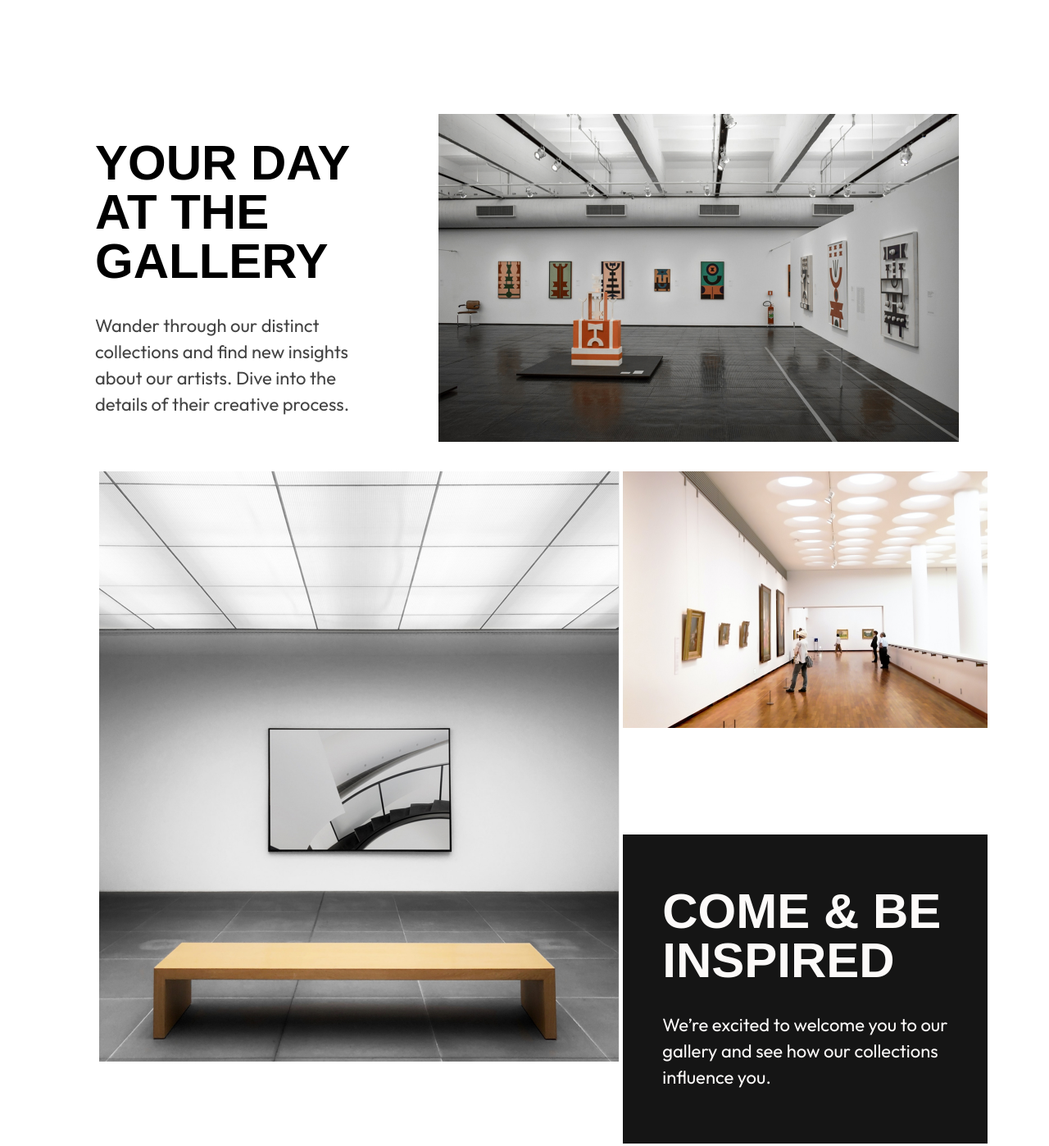
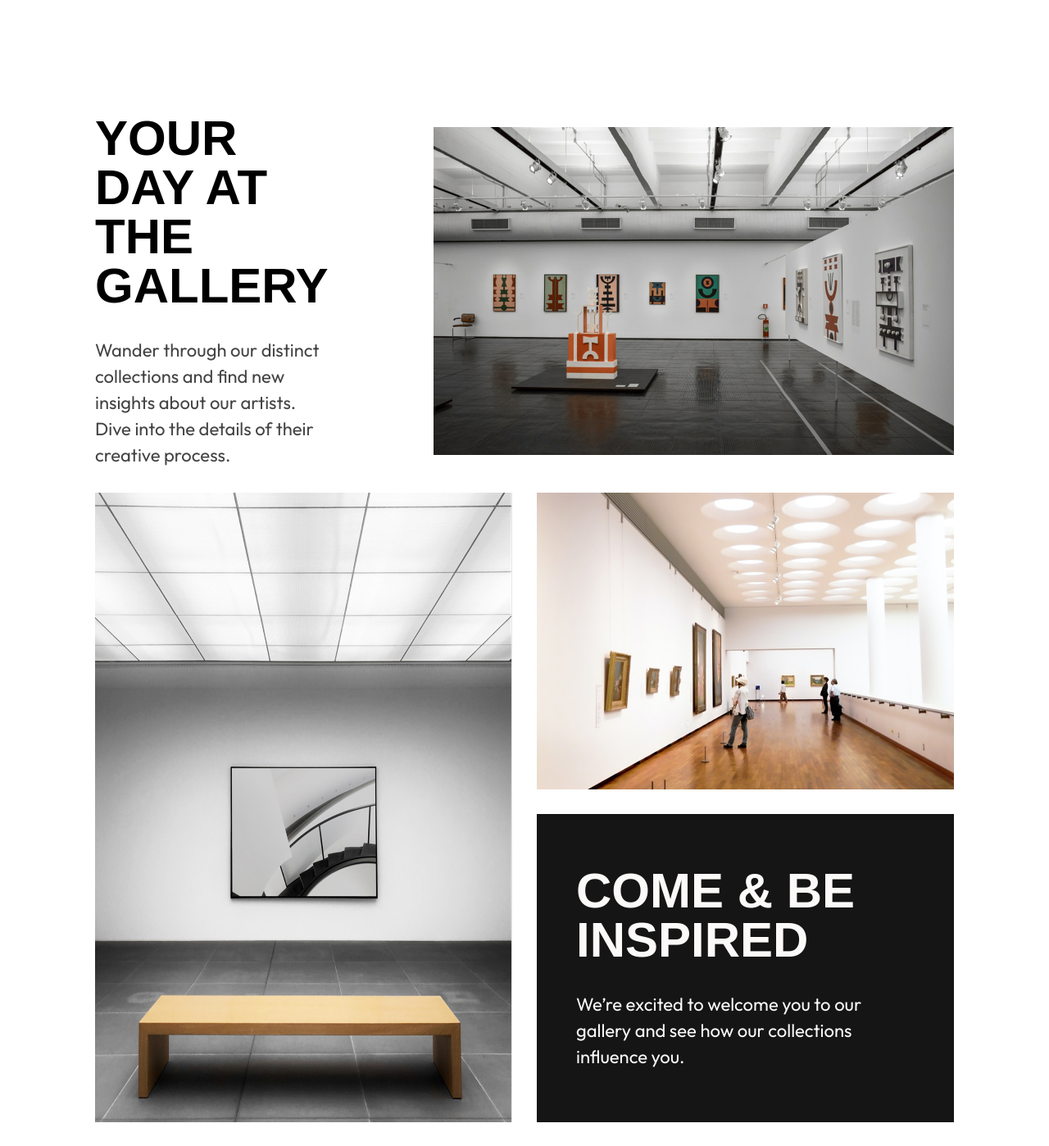
Before and after one commit to jaickerlozano/proyecto02_modern_art_gallery, a website built with Vite: page index.html in a window 1280 px wide. Shown: the part 800-2198 px from the top of the page at 82% size. Built offline with nearby package versions, Linux system fonts and the light colour scheme; files whose address does not match are found by name; a web font is replaced by a local one.

Commit message:
Se mejora responsividad tamaño desktop

```diff
--- a/index.html
+++ b/index.html
@@ -64,6 +64,8 @@
             <figure class="tablet img3">
               <img src="./img/museum-img-3-tablet.jpg" alt="Imagen del museo" srcset="./img/museum-img-3-tablet@2x.jpg">
             </figure>
+            <!--Se añade contenedor div para pasar de grip a flex en desktop-->
+            <div class="information__2-container">
               <figure class="desktop img3">
                 <img src="./img/museum-img-3-desktop.jpg" alt="Imagen del museo" srcset="./img/museum-img-3-desktop@2x.jpg">
               </figure>
@@ -72,6 +74,7 @@
                 <p class="information__2-content__description">
                   We’re excited to welcome you to our gallery and see how our collections influence you.
                 </p>
+              </div>
             </div>
           </article>
         </section>
--- a/sass/components/_information.scss
+++ b/sass/components/_information.scss
@@ -26,7 +26,7 @@
         }
 
         @include mixin.breakpoint(desktop) {
-            gap: 10px;
+            gap: 125px;
             margin-bottom: 30px;
         }
     }
@@ -63,20 +63,28 @@
         }
 
         @include mixin.breakpoint(desktop) {
-            display: grid;
+            display: flex;
+            gap: 30px;
+            justify-content: space-between;
 
             .desktop.img2 {
                 img {
-                    width: 635px;
-                    height: 720px;
+                    width: 100%;
+                    height: 100%;
                 }
             }
 
             .desktop.img3 {
                 img {
-                    width: 445px;
-                    height: 313px;
+                    width: 100%;
+                    height: 100%;
                 }
+            }
+
+            &-container {
+                display: flex;
+                flex-direction: column;
+                gap: 30px;
             }
         }
     }
@@ -85,7 +93,7 @@
         margin-bottom: 1.5rem;
 
         @include mixin.breakpoint(tablet) {
-            width: 60%;
+            width: 100%;
             order: 1;
             margin-bottom: 0;
         }
@@ -136,15 +144,17 @@
     }
 
     @include mixin.breakpoint(desktop) {
-        width: 40%;
+        width: 100%;
 
         &__title {
+            width: 100%;
             font-size: 60px;
             line-height: 60px;
             margin-bottom: 32px;
         }
 
         &__description {
+            width: 100%;
             font-size: 22px;
             line-height: 32px;
         }
@@ -169,8 +179,8 @@
 
     @include mixin.breakpoint(desktop) {
         padding: 4rem 3rem;
-        width: 445px;
-        height: 377px;
+        width: 100%;
+        height: 100%;
 
         &__title {
             font-size: 60px;
```
Lines whose indentation alone changed are shown as unchanged.
